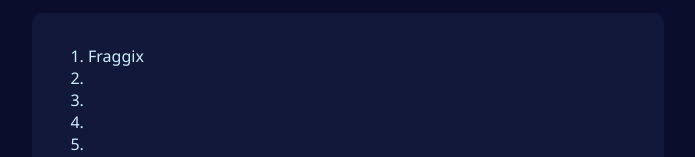
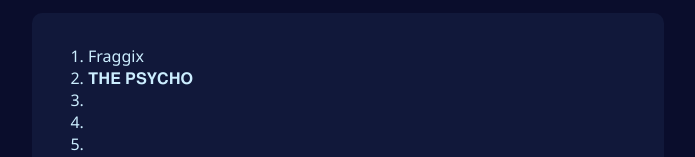
Before and after one commit to BORSAV/Ft, a plain HTML site: page teamlist.html in a window 1280 px wide. Shown: the part 202-359 px from the top of the page, without its empty margins (292-987 px from the left). Drawn offline with Linux system fonts and the light colour scheme.

Commit message:
teamlist.html

```diff
--- a/teamlist.html
+++ b/teamlist.html
@@ -20,7 +20,7 @@
   <main>
     <ol>
       <li>Fraggix</li>
-      <li></li>
+      <li>𝐓𝐇𝐄 𝐏𝐒𝐘𝐂𝐇𝐎</li>
       <li></li>
       <li></li>
       <li></li>
```
